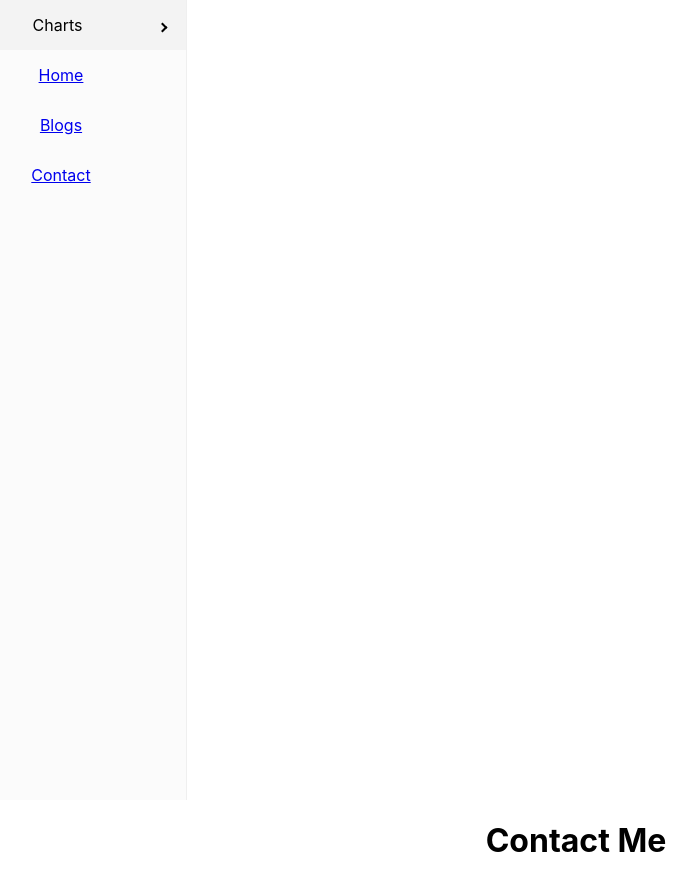
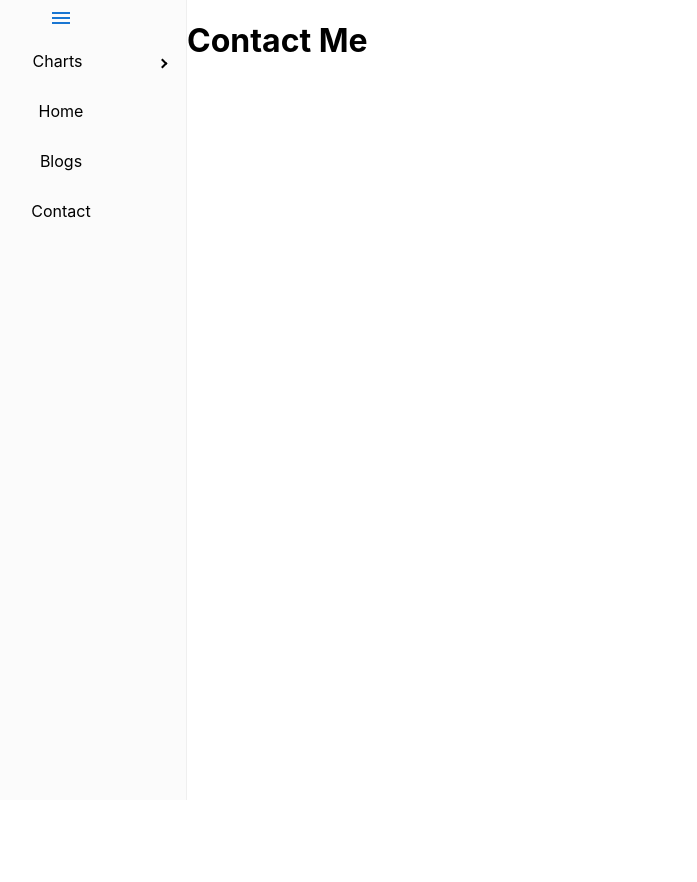
Before and after one commit to ReidMatthew/AWStest, a React (Create React App) app: page /contact in a window 1280 px wide. Shown: the whole page, without its empty margins (64-761 px from the left). After the commit the page ends 800 px from the top, so only its background shows below. Built offline with nearby package versions, Linux system fonts and the light colour scheme.

Commit message:
collapsable sidebar

```diff
--- a/package.json
+++ b/package.json
@@ -3,6 +3,10 @@
   "version": "0.1.0",
   "private": true,
   "dependencies": {
+    "@emotion/react": "^11.11.4",
+    "@emotion/styled": "^11.11.5",
+    "@mui/icons-material": "^5.15.14",
+    "@mui/material": "^5.15.14",
     "@testing-library/jest-dom": "^5.17.0",
     "@testing-library/react": "^13.4.0",
     "@testing-library/user-event": "^13.5.0",
--- /dev/null
+++ b/src/Sidebar.js
@@ -0,0 +1,45 @@
+import React, { useState } from 'react';
+import { Sidebar, Menu, MenuItem, SubMenu } from 'react-pro-sidebar';
+import { BrowserRouter as Router, Route, Routes, Link, Switch } from "react-router-dom";
+import Home from "./pages/Home";
+import Blogs from "./pages/Blogs";
+import Contact from "./pages/Contact";
+import { Menu as Hamburger } from '@mui/icons-material';
+import { Button } from '@mui/material';
+
+const MySidebar = () => {
+    const [collapsed, collapse] = React.useState(false);
+
+    return (
+        <Router>
+            <div className="App" style={{ display: "flex" }}>
+                <Sidebar style={{ height: "100vh", minWidth: "2rem" }} id="menu" collapsed={collapsed}>
+                    {/* set width to 10rem but make sure it updates with the collapse */}
+                    <Menu>
+                        <Button onClick={() => collapse(!collapsed)}>
+                            <Hamburger />
+                        </Button>
+                        <SubMenu label="Charts">
+                            <MenuItem component={<Link to="/contact" />}> Contact </MenuItem>
+                            <MenuItem> Line charts </MenuItem>
+                        </SubMenu>
+                        <MenuItem component={<Link to="/" />}> Home </MenuItem>
+                        <MenuItem component={<Link to="/blogs" />}> Blogs </MenuItem>
+                        <MenuItem component={<Link to="/contact" />}> Contact </MenuItem>
+                    </Menu>
+                </Sidebar>
+
+                <div>
+                    <Routes>
+                        <Route path="/" element={<Home style={{ display: "flex" }} />} />
+                        <Route path="/blogs" element={<Blogs style={{ display: "flex" }} />} />
+                        <Route path="/contact" element={<Contact style={{ display: "flex" }} />} />
+                    </Routes>
+                </div>
+
+            </div>
+        </Router>
+    )
+};
+
+export default MySidebar;
--- a/src/index.js
+++ b/src/index.js
@@ -1,47 +1,14 @@
-import React from 'react';
+import React, { useState } from 'react';
 import ReactDOM from 'react-dom/client';
 import './index.css';
 import App from './App';
 import reportWebVitals from './reportWebVitals';
-import { Sidebar, Menu, MenuItem, SubMenu } from 'react-pro-sidebar';
-import { BrowserRouter as Router, Route, Routes, Link, Switch } from "react-router-dom";
-import Layout from "./pages/Layout";
-import Home from "./pages/Home";
-import Blogs from "./pages/Blogs";
-import Contact from "./pages/Contact";
-import NoPage from "./pages/NoPage";
+import Sidebar from './Sidebar.js';
 
 const root = ReactDOM.createRoot(document.getElementById('root'));
 root.render(
   <React.StrictMode>
-    <Router>
-      <div className="App">
-        <Sidebar style={{ height: "100vh" }} collapsed={false}>
-          <Menu>
-            <SubMenu label="Charts">
-              <MenuItem component={<Link to="/contact" /> }> Contact </MenuItem>
-              <MenuItem> Line charts </MenuItem>
-            </SubMenu>
-            <MenuItem>
-              <Link to="/">Home</Link>
-            </MenuItem>
-            <MenuItem>
-              <Link to="/blogs">Blogs</Link>
-            </MenuItem>
-            <MenuItem>
-              <Link to="/contact">Contact</Link>
-            </MenuItem>
-          </Menu>
-        </Sidebar>
-
-        <Routes>
-          <Route path="/" element={<Home />} />
-          <Route path="/blogs" element={<Blogs />} />
-          <Route path="/contact" element={<Contact />} />
-        </Routes>
-
-      </div>
-    </Router>
+    <Sidebar></Sidebar>
   </React.StrictMode>
 );
 
```
Also changed, not shown: 1 other file (tests, documents, lock files or other folders).
